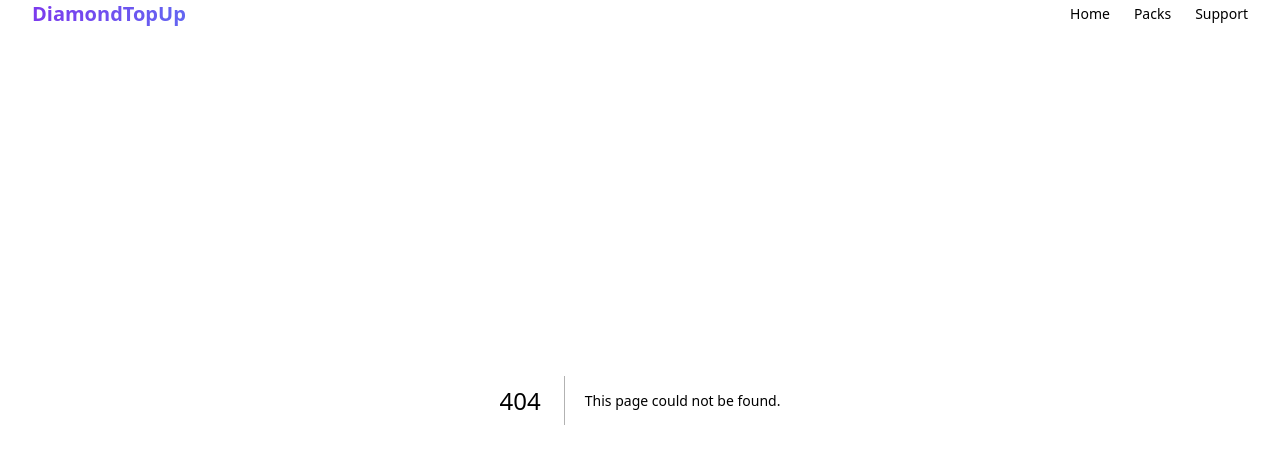
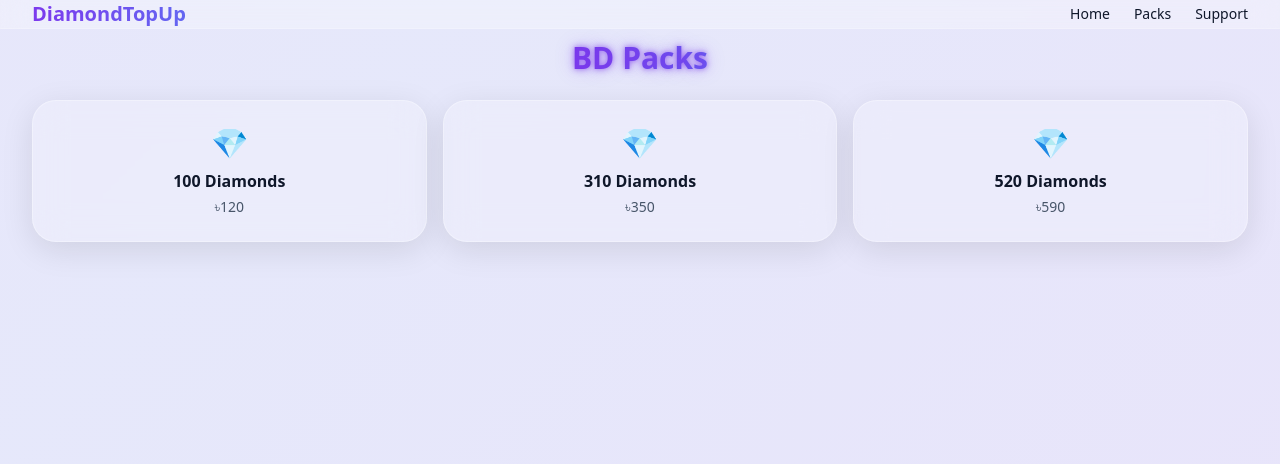
Before and after one commit to mdmubin7547/topup-site, a Next.js app: page /bd in a window 1280 px wide. Before the commit this address had no page. Shown: the top 464 px of the page. Built offline with nearby package versions, Linux system fonts and the light colour scheme.

Commit message:
Add PackSelect component for diamond packs

```diff
--- /dev/null
+++ b/app/[slug]/page.js
@@ -0,0 +1,37 @@
+import Link from "next/link";
+
+const PACKS = [
+  { id: "100", name: "100 Diamonds", price: "৳120" },
+  { id: "310", name: "310 Diamonds", price: "৳350" },
+  { id: "520", name: "520 Diamonds", price: "৳590" },
+];
+
+export default function PackSelect({ params }) {
+  const { slug } = params;
+
+  return (
+    <main className="min-h-screen hero-energy-bg py-10">
+      <div className="container-custom text-center">
+        <h1 className="text-3xl font-black mb-6">
+          <span className="gradient-text neon-text">
+            {slug.toUpperCase()} Packs
+          </span>
+        </h1>
+
+        <div className="grid grid-cols-2 sm:grid-cols-3 gap-4">
+          {PACKS.map((p) => (
+            <Link
+              key={p.id}
+              href={`/${slug}/uid?pack=${p.id}`}
+              className="glass-effect p-6 rounded-2xl text-center hover:scale-[1.02] transition-transform"
+            >
+              <div className="text-3xl mb-2">💎</div>
+              <div className="font-bold">{p.name}</div>
+              <div className="text-sm text-slate-600 mt-1">{p.price}</div>
+            </Link>
+          ))}
+        </div>
+      </div>
+    </main>
+  );
+}
```
